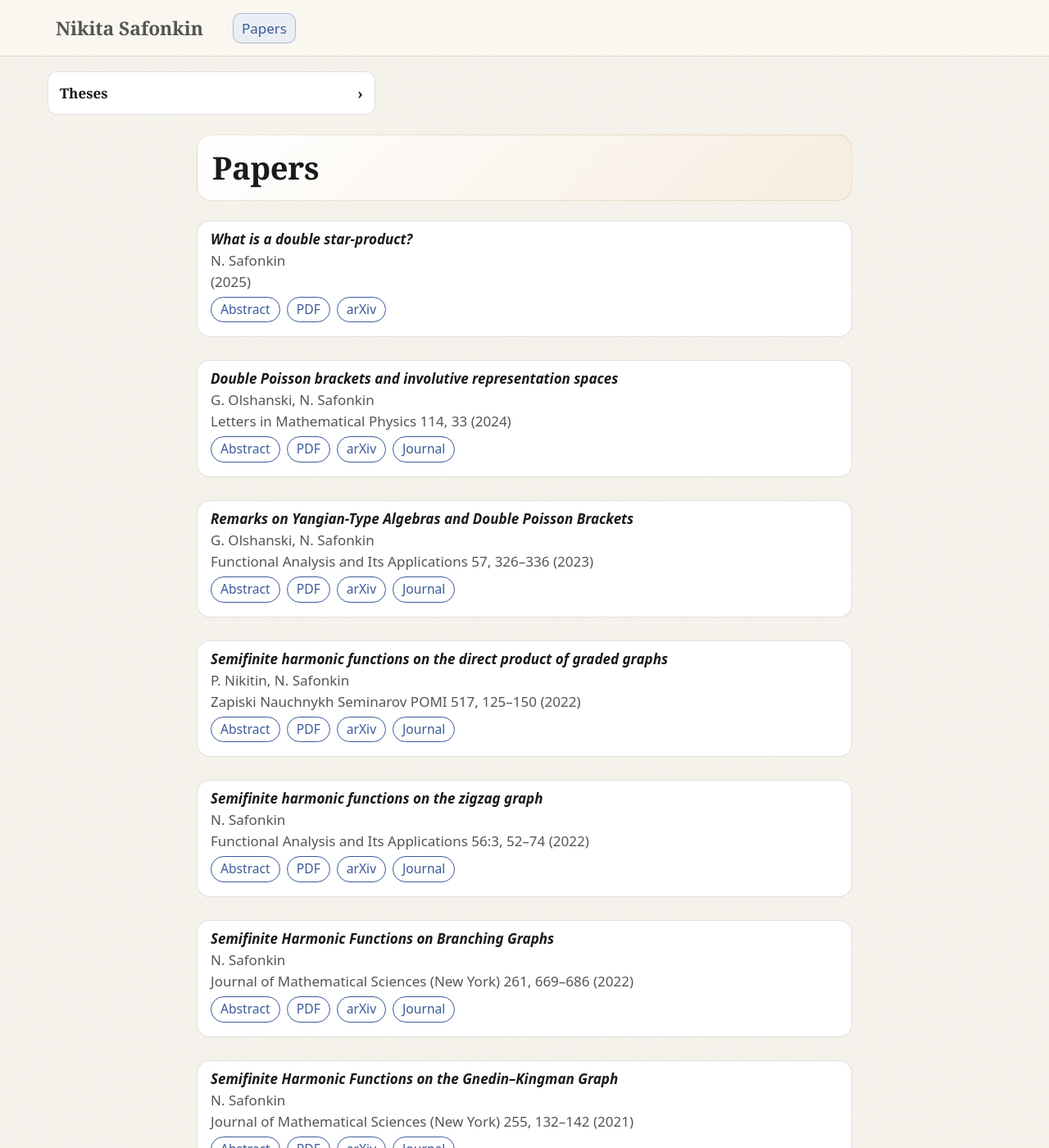
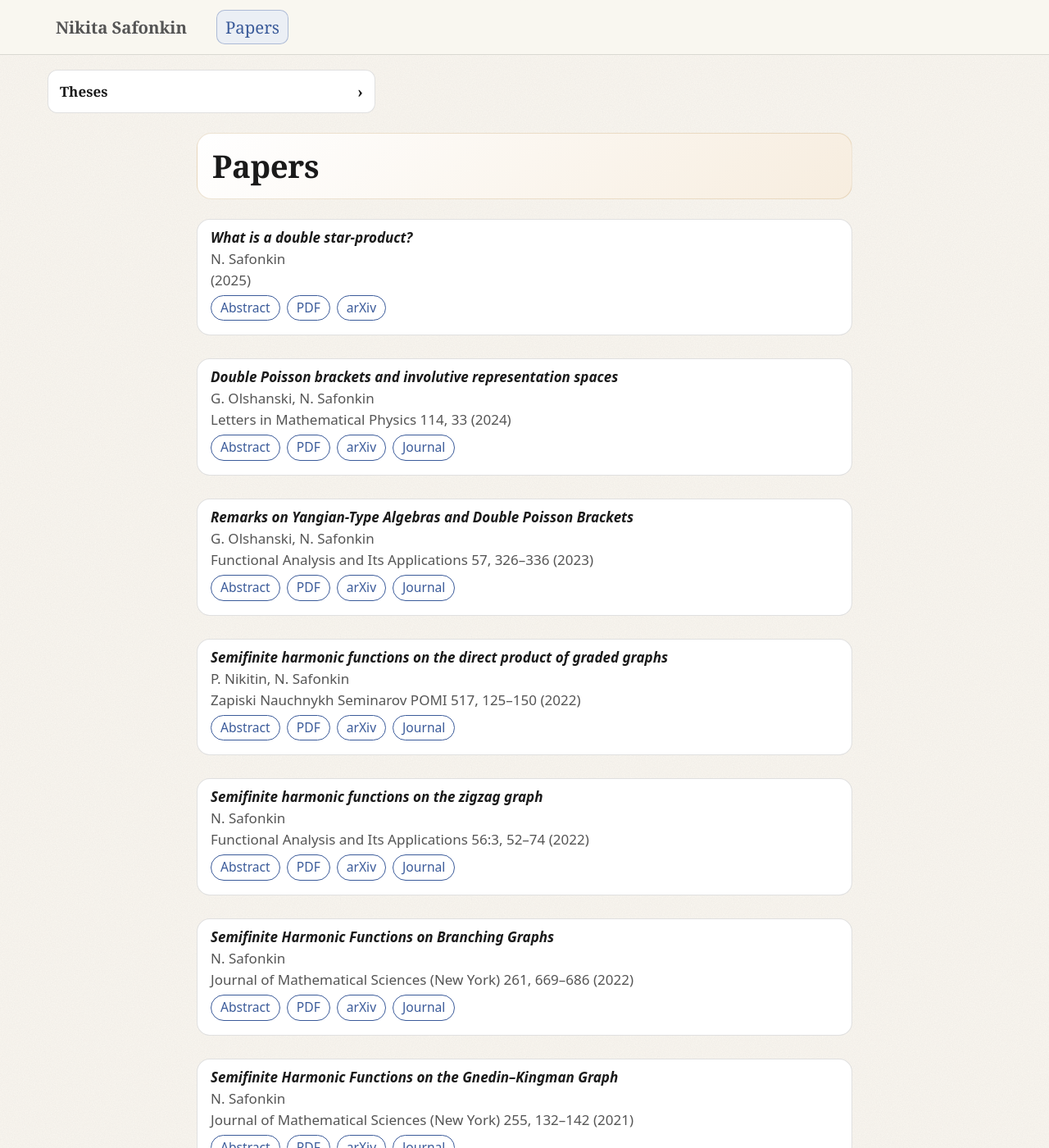
Before and after one commit to n-safonkin/n-safonkin.github.io, a Jekyll site: the page built from papers.html, in a window 1280 px wide and 1400 px high. Shown: the whole window at 82% size. Built offline with Jekyll 4.4.1, drawn with Linux system fonts in a browser that asks for light colours.

Commit message:
Nav links serif, Theses sidebar moved to right of papers list
- style.css: .nav a now uses var(--font-serif) at 1.2rem so the "Papers"
  link sits in the same typographic family as the "Nikita Safonkin"
  brand (1.35rem). Brand stays slightly larger to preserve hierarchy.
- papers.css: mirror the Theses sidebar to the right of the papers list.
  left → right, transform translateX(-50%) → translateX(50%). Same
  numeric distance from .papers-page's edge — symmetric to before.

Co-Authored-By: Claude Opus 4.7 (1M context) <noreply@anthropic.com>

```diff
--- a/assets/papers.css
+++ b/assets/papers.css
@@ -96,18 +96,19 @@
   margin-top: 2px;
 }
 
-/* Wide viewports: anchor in the centered position of the left empty space.
+/* Wide viewports: anchor in the centered position of the RIGHT empty space.
    position: absolute (NOT fixed) — the box scrolls away with the page.
-   top: 0 aligns the box's top border with the first paper item's top. */
+   top: 0 anchors to .papers-page's top (= hero's top border). */
 @media (min-width: 1300px){
   .theses-side{
     position: absolute;
     top: 0;
-    /* Center horizontally in the empty space between the viewport's left
-       edge and the papers list's left edge. The left value is relative to
-       .papers-area; the transform shifts by -50% of the box's own width. */
-    left: calc(82px - (100vw - 1200px) / 4);
-    transform: translateX(-50%);
+    /* Center horizontally in the empty space between the papers list's
+       right edge and the viewport's right edge. Mirror of the left math:
+       same numeric distance from .papers-page's right edge as the left
+       version used from the left edge. */
+    right: calc(82px - (100vw - 1200px) / 4);
+    transform: translateX(50%);
     width: clamp(200px, calc((100vw - 1200px) / 2 + 168px), 400px);
     margin: 0;
     z-index: 5;
--- a/assets/style.css
+++ b/assets/style.css
@@ -77,6 +77,8 @@ body{
   color: var(--muted);
   padding: 6px 10px;
   border-radius: 10px;
+  font-family: var(--font-serif);
+  font-size: 1.2rem;
 }
 
 .nav a.active{
```
